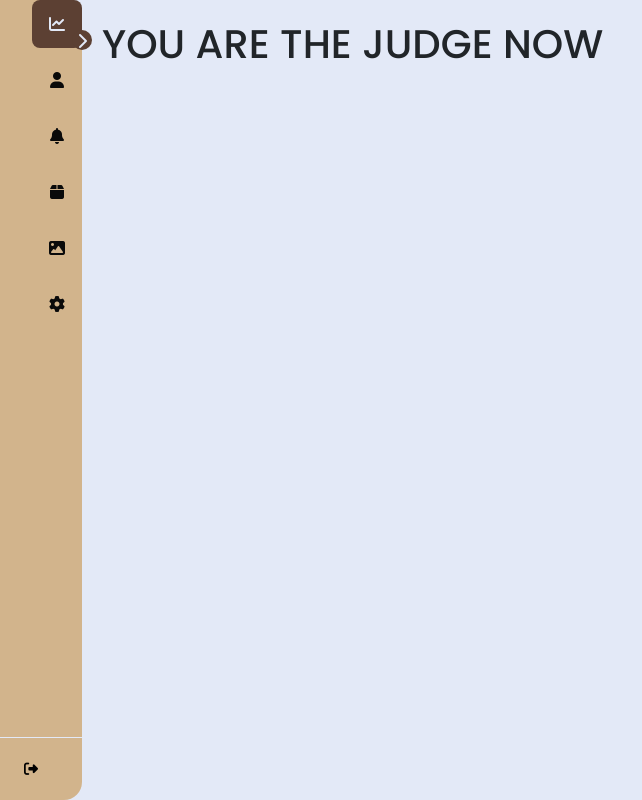
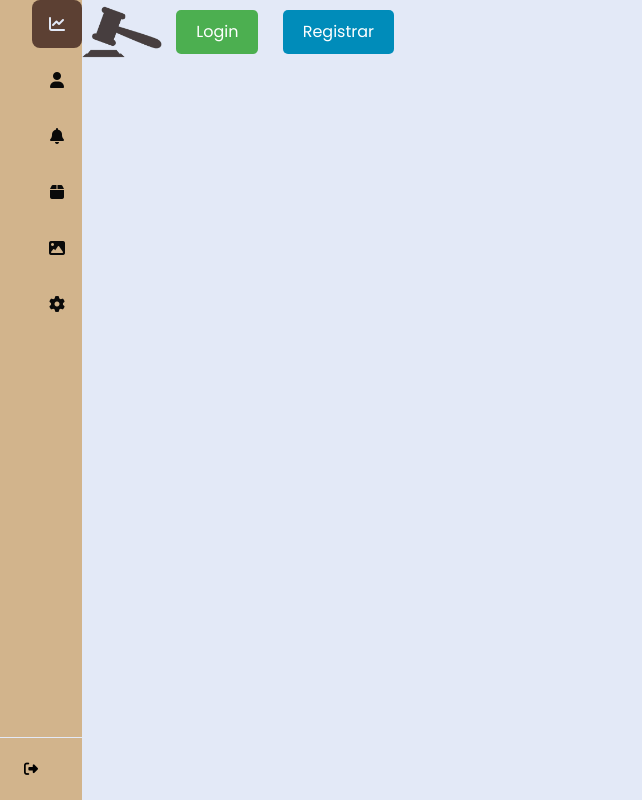
Before and after one commit to Koda012/TechAcademy-3, a PHP site: page / in a window 1280 px wide. Shown: the whole page, without its empty margins (0-642 px from the left). Run offline with PHP 8.4, Linux system fonts and the light colour scheme.

Commit message:
add button login-register + img logo

```diff
--- a/index.php
+++ b/index.php
@@ -70,9 +70,10 @@
             </li>
         </ul>
 
-        <button id="open_btn">
+        <!-- <button id="open_btn">
             <i id="open_btn_icon" class="fa-solid fa-chevron-right"></i>
-        </button>
+        </button> -->
+
         </div>
 
         <div id="logout">
@@ -85,9 +86,15 @@
         </div>
     </nav>
 
-    <main>
-        <h1>YOU ARE THE JUDGE NOW</h1>
-
+    <div class="header-login">
+        <header>
+            <div>
+                <img class="logo-header" src="img/logo.png" alt="Judge Now" title="Judge Now">
+                <button class="btn login-btn">Login</button>
+                <button class="btn register-btn">Registrar</button>
+            </div>
+        </header>
+    </div>
 
     <main>
         <?php
@@ -109,7 +116,6 @@
 
         ?>
     </main>
-    </main>
 
 
     <script src="src/javascript/script.js"></script>
--- a/src/css/styles.css
+++ b/src/css/styles.css
@@ -27,11 +27,40 @@ main {
     background-color: #D2B48C;
     height: 100vh;
     height: 100vh;
-    border-radius: 0px 18px 18px 0px;
     position: relative;
     transition: all .5s;
     min-width: 82px;
     z-index: 2;
+}
+
+.logo-header {
+    width: 80px;
+}
+
+.btn {
+    padding: 10px 20px;
+    margin: 10px;
+    font-size: 16px;
+    cursor: pointer;
+    border: none;
+    border-radius: 5px;
+}
+
+.login-btn {
+    background-color: #4CAF50;
+    /* Verde */
+    color: white;
+}
+
+.register-btn {
+    background-color: #008CBA;
+    /* Azul */
+    color: white;
+}
+
+.header-login {
+    display: flex;
+    justify-content: flex-end;
 }
 
 #sidebar_content {
@@ -122,7 +151,7 @@ main {
     background-color: transparent;
 }
 
-#open_btn {
+/*#open_btn {
     position: absolute;
     top: 30px;
     right: -10px;
@@ -133,7 +162,7 @@ main {
     height: 20px;
     border: none;
     cursor: pointer;
-}
+} */
 
 #open_btn_icon {
     transition: transform .3s ease;
```
Lines whose indentation alone changed are shown as unchanged.
